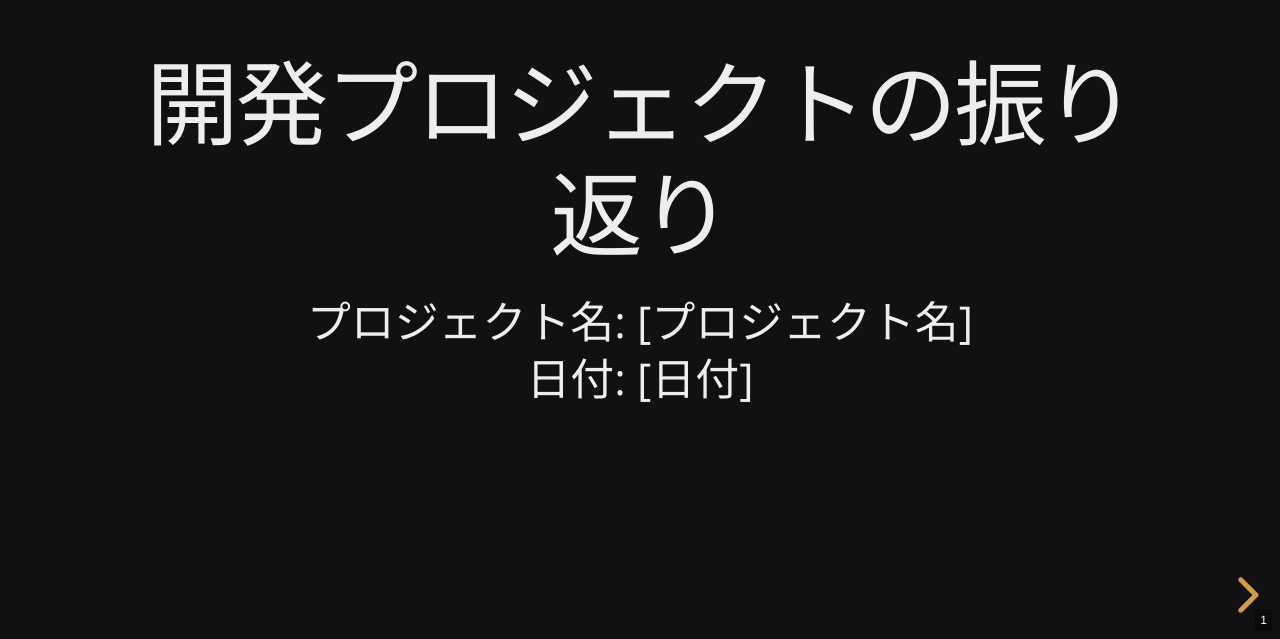
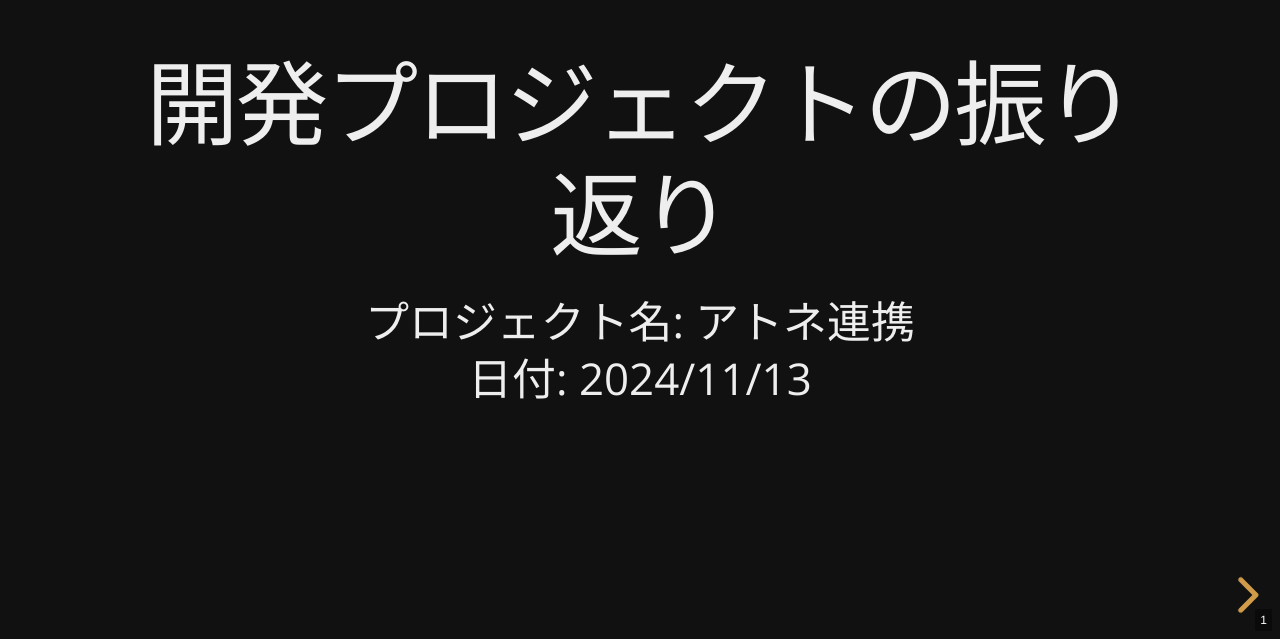
Before and after one commit to mso4253/mso4253-survey2, a plain HTML site: page index.html in a window 1280 px wide. Shown: the part 161-800 px from the top of the page. Drawn offline with nearby package versions, Linux system fonts and the light colour scheme.

Commit message:
Add files via upload

```diff
--- a/index.html
+++ b/index.html
@@ -70,8 +70,8 @@
         <section >
 
             <h2>開発プロジェクトの振り返り</h2>
-<p>プロジェクト名: [プロジェクト名]<br>
-日付: [日付]</p>
+<p>プロジェクト名: アトネ連携<br>
+日付: 2024/11/13</p>
 
             </section>
 
```
